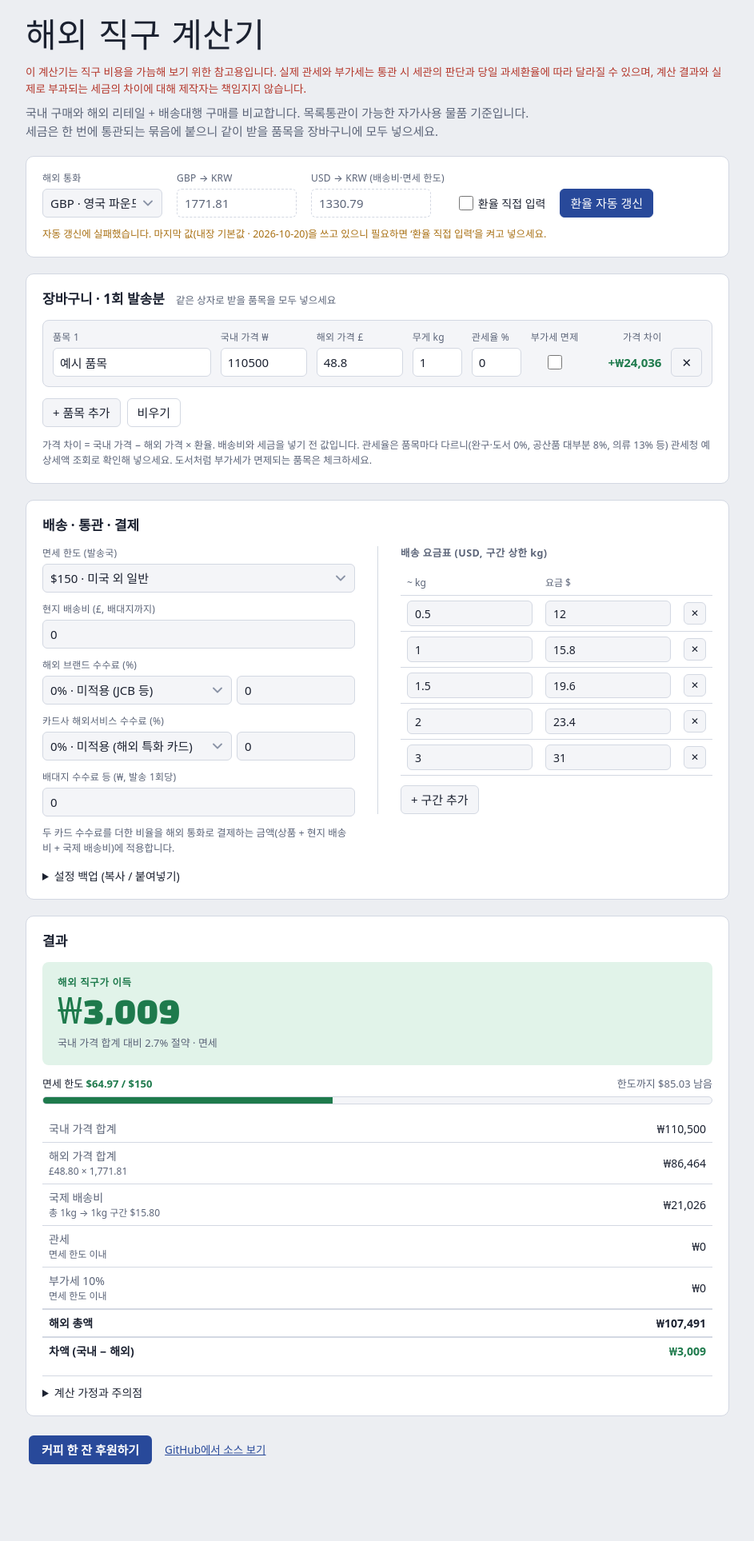
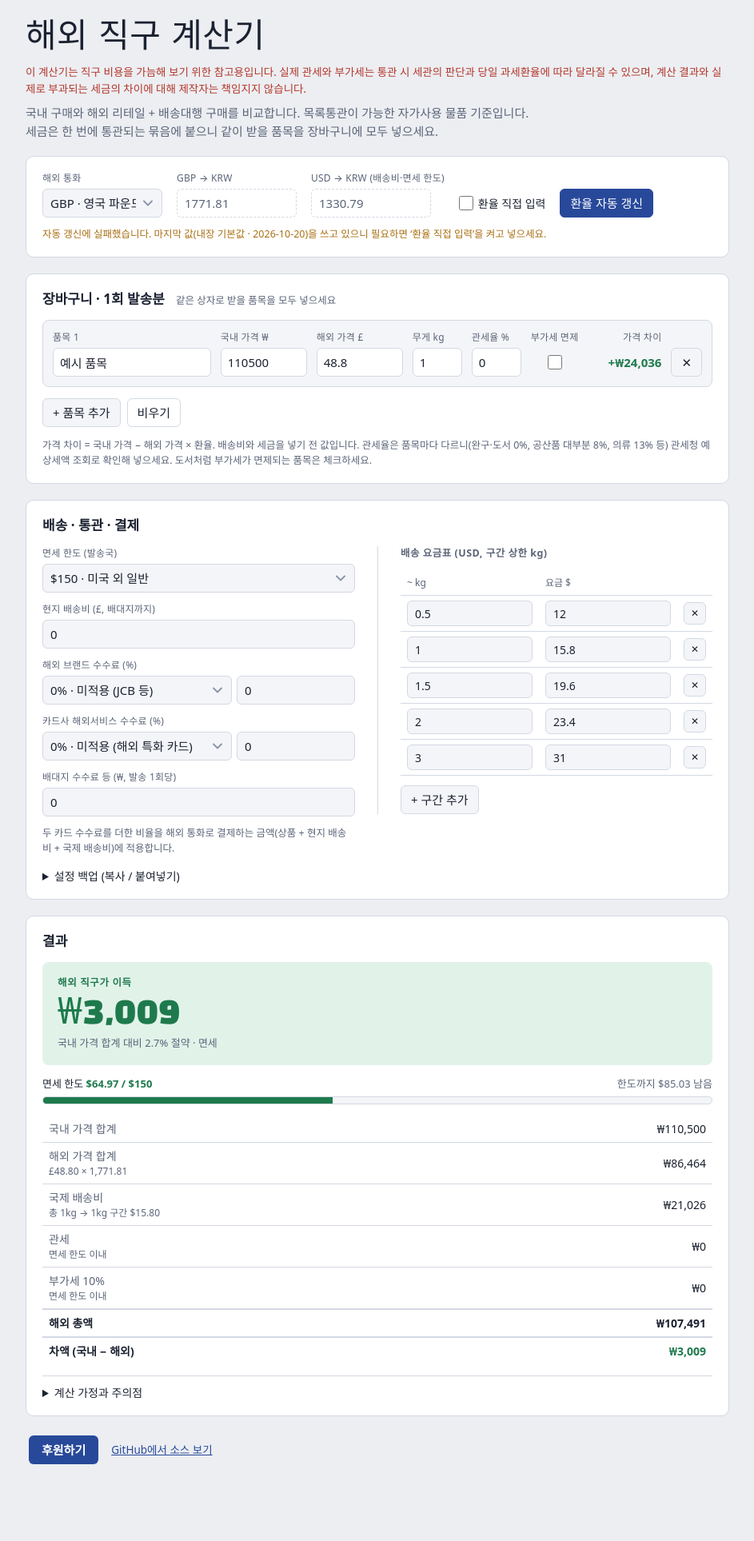
Before and after one commit to noodles97/noodles97.github.io, a Jekyll site: the page direct-import-calc/index.html, which Jekyll copies as it is, in a window 1280 px wide. Shown: the whole page at 80% size, without its empty margins (168-1111 px from the left). Built offline with Jekyll 4.4.1, drawn with Linux system fonts in a browser that asks for light colours; some web fonts are replaced.

Commit message:
후원 버튼 문구를 "후원하기"로 통일
Co-Authored-By: Claude Fable 5.1 <noreply@anthropic.com>
Claude-Session: https://claude.ai/code/session_014dxx4G4nsDXr9ppbCLsvx3

```diff
--- a/_layouts/default.html
+++ b/_layouts/default.html
@@ -31,7 +31,7 @@
     <a href="{{ '/feed.xml' | relative_url }}">RSS</a>
     <a href="https://github.com/noodles97" rel="noopener">GitHub</a>
   </div>
-  <a class="donate donate-small" href="{{ site.donate_url }}" rel="noopener">커피 한 잔 후원하기</a>
+  <a class="donate donate-small" href="{{ site.donate_url }}" rel="noopener">후원하기</a>
 </footer>
 </div>
 </body>
--- a/direct-import-calc/index.html
+++ b/direct-import-calc/index.html
@@ -267,7 +267,7 @@ textarea{min-height:100px;font-family:ui-monospace,SFMono-Regular,Menlo,monospac
 
 <footer class="foot">
   <div class="foot-links">
-    <a id="donate" class="donate" href="#" target="_blank" rel="noopener" hidden>커피 한 잔 후원하기</a>
+    <a id="donate" class="donate" href="#" target="_blank" rel="noopener" hidden>후원하기</a>
     <a id="repo-link" href="#" target="_blank" rel="noopener" hidden>GitHub에서 소스 보기</a>
   </div>
 </footer>
@@ -285,7 +285,7 @@ textarea{min-height:100px;font-family:ui-monospace,SFMono-Regular,Menlo,monospac
 'use strict';
 /* ---- 공개 설정 ---- */
 var DONATE_URL='https://buymeacoffee.com/noodles97';   /* 비우면 후원 버튼이 숨겨집니다. */
-var DONATE_LABEL='커피 한 잔 후원하기';
+var DONATE_LABEL='후원하기';
 var REPO_URL='https://github.com/noodles97/noodles97.github.io/tree/main/direct-import-calc';
 /* ------------------- */
 var $=function(s,el){return (el||document).querySelector(s);};
--- a/image-converter/index.html
+++ b/image-converter/index.html
@@ -130,7 +130,7 @@
     <span>© <span id="year"></span> noodles97</span>
     <a href="https://github.com/noodles97/noodles97.github.io/tree/main/image-converter" rel="noopener"><span class="src-long">소스 보기 (GitHub)</span><span class="src-short">GitHub</span></a>
   </div>
-  <a class="donate donate-small" href="https://buymeacoffee.com/noodles97" rel="noopener">커피 한 잔 후원하기</a>
+  <a class="donate donate-small" href="https://buymeacoffee.com/noodles97" rel="noopener">후원하기</a>
 </footer>
 </div>
 <script type="module" src="app.js"></script>
--- a/usagi-translator/index.html
+++ b/usagi-translator/index.html
@@ -107,7 +107,7 @@
     <span>© <span id="year"></span> noodles97</span>
     <a href="https://github.com/noodles97/noodles97.github.io/tree/main/usagi-translator" rel="noopener"><span class="src-long">소스 보기 (GitHub)</span><span class="src-short">GitHub</span></a>
   </div>
-  <a class="donate donate-small" href="https://buymeacoffee.com/noodles97" rel="noopener">커피 한 잔 후원하기</a>
+  <a class="donate donate-small" href="https://buymeacoffee.com/noodles97" rel="noopener">후원하기</a>
 </footer>
 </div>
 <script type="module" src="app.js"></script>
```
